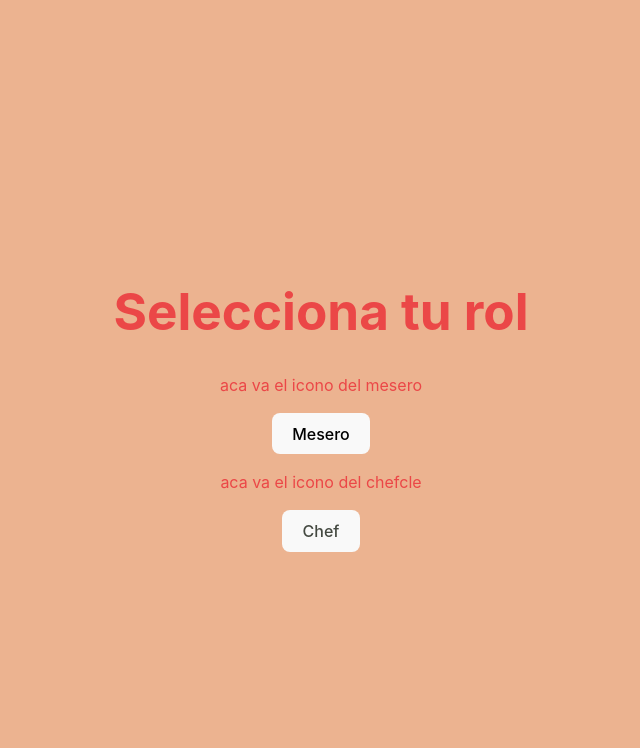
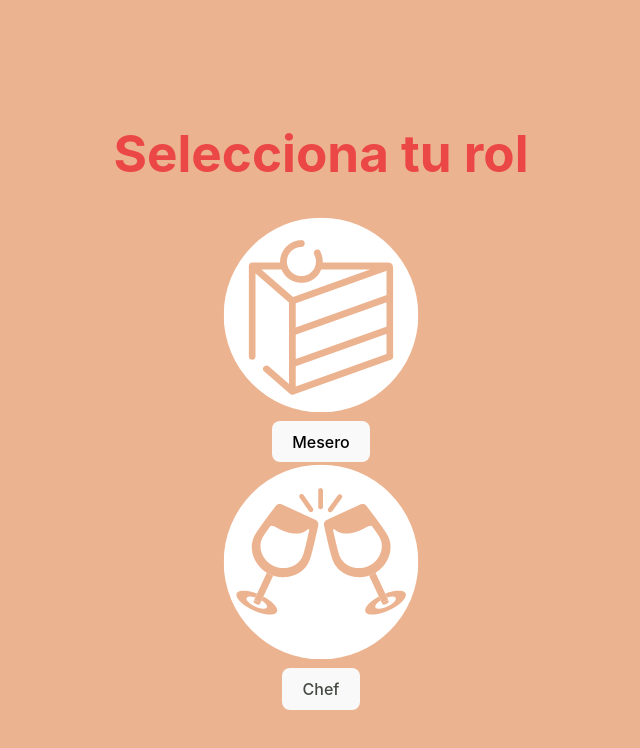
Before and after one commit to KatherineGalleguillos/SCL020-burger-queen-main, a React (Vite) app: page / in a window 1280 px wide. Shown: the top 748 px of the page, without its empty margins (319-959 px from the left). Built offline with nearby package versions, Linux system fonts and the light colour scheme.

Commit message:
imagenes

```diff
--- a/src/about.jsx
+++ b/src/about.jsx
@@ -1,11 +1,12 @@
 import { Link } from "react-router-dom";
-
+import image from "./images/logo.png";
 function About() {
     return (
       <>
         <main>
-          <h1>Tostado Miels</h1>
-          <h2>Pasteleria y cafetería</h2>
+          <div>
+            <img src={image}/>
+          </div>
           <p>
             ¡Bienvenidos! Esperamos que tengas un excelente turno de trabajo
           </p>
--- a/src/home.jsx
+++ b/src/home.jsx
@@ -1,4 +1,15 @@
 import { Link } from "react-router-dom";
+import image from "./images/1.png";
+import images from "./images/2.png";
+
+/*import ReactDOM from 'react-dom'
+import { library } from '@fortawesome/fontawesome-svg-core'
+import { fab } from '@fortawesome/free-brands-svg-icons'
+import { faCheckSquare, faCoffee } from '@fortawesome/free-solid-svg-icons'
+
+library.add(fab, faCheckSquare, faCoffee)*/
+
+
 
 function Home() {
     return (
@@ -6,10 +17,14 @@ function Home() {
         <main>
           <h1>Selecciona tu rol</h1>
           <section>
-          <p>aca va el icono del mesero</p>
+          <div>
+           <img src={image}/>
+           </div>
           <button class="btnMesero">Mesero</button> </section>
           <section>
-          <p>aca va el icono del chefcle</p>
+          <div>
+           <img src={images}/>
+           </div>
           <button class="btnChef">
           <Link to="/about">Chef</Link>
           </button>
```
Also changed, not shown: src/images/1.png (added), src/images/2.png (added).
